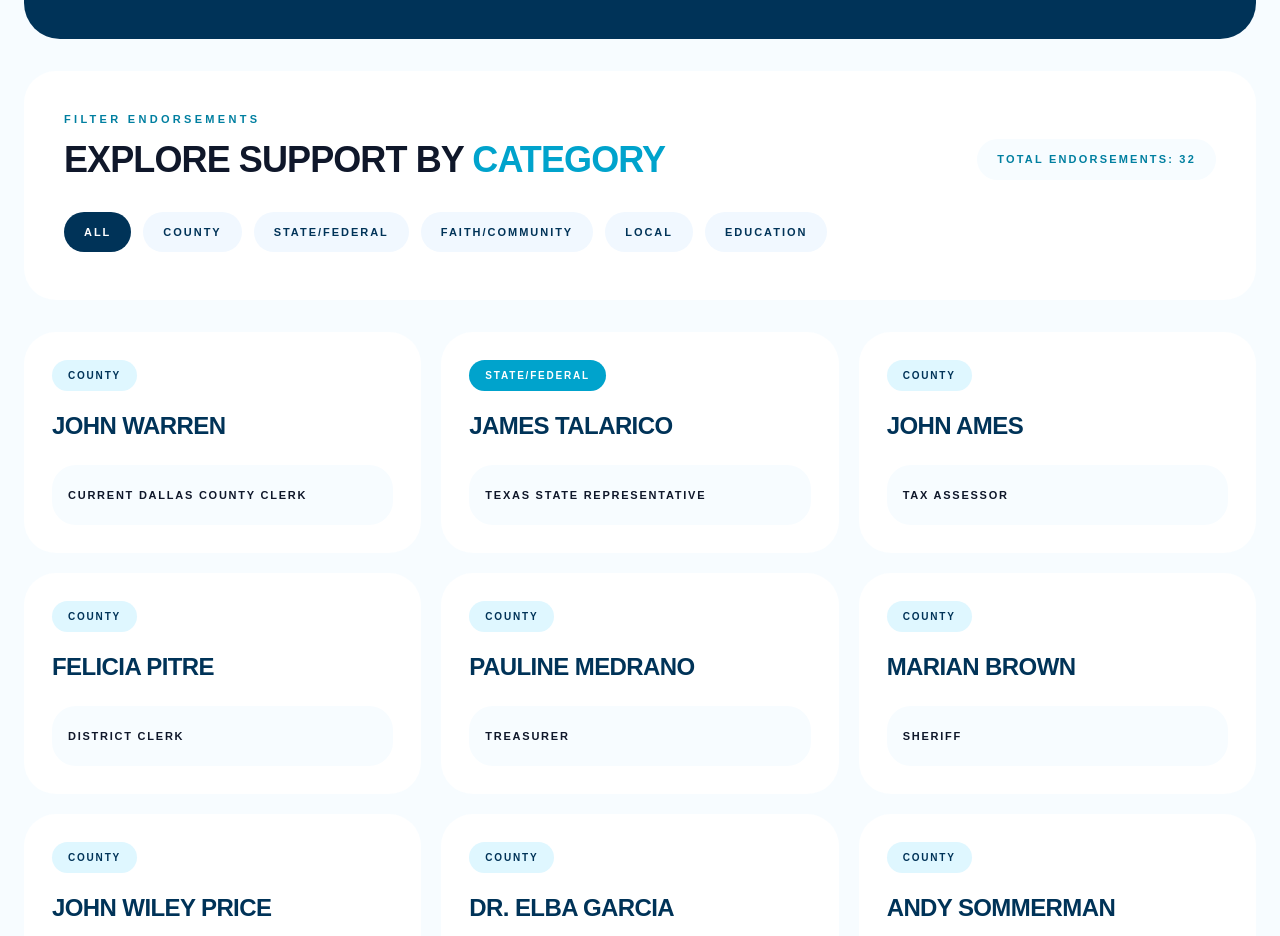
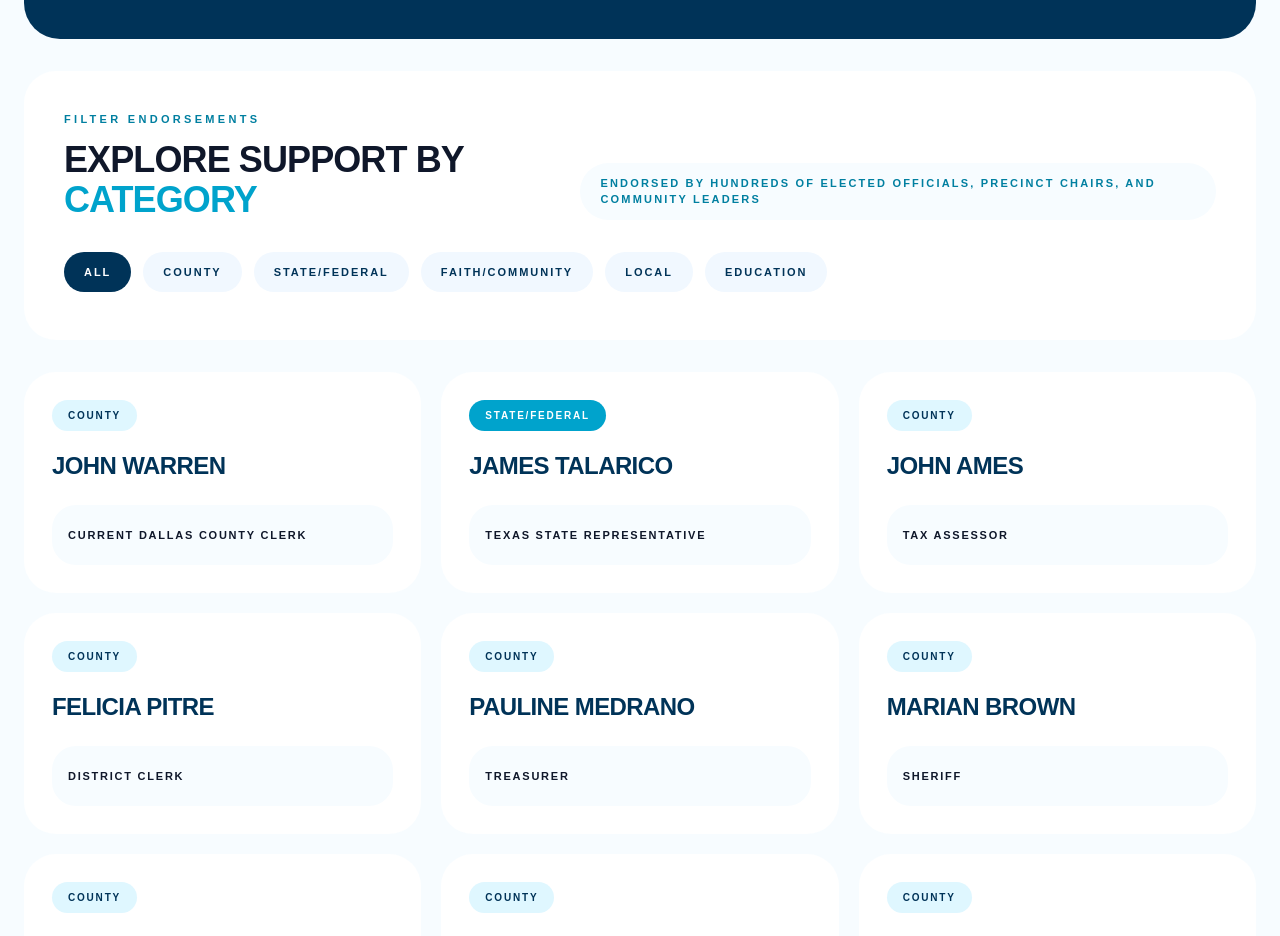
Before and after one commit to Ibeneme/dallas, a React (Vite) app: page / in a window 1280 px wide. Shown: the part 3600-4536 px from the top of the page. Built offline with nearby package versions, Linux system fonts and the light colour scheme; a web font is replaced by a local one.

Commit message:
Update Endorsements.tsx

```diff
--- a/src/components/body/Endorsements.tsx
+++ b/src/components/body/Endorsements.tsx
@@ -193,7 +193,7 @@ const EndorsementsSection: React.FC = () => {
             </div>
 
             <div className="rounded-full bg-[#f7fcff] px-5 py-3 text-[11px] font-black uppercase tracking-[0.2em] text-[#007fa0]">
-              Total Endorsements: {filteredData.length}
+           Endorsed by hundreds of elected officials, precinct chairs, and community leaders
             </div>
           </div>
 
```
